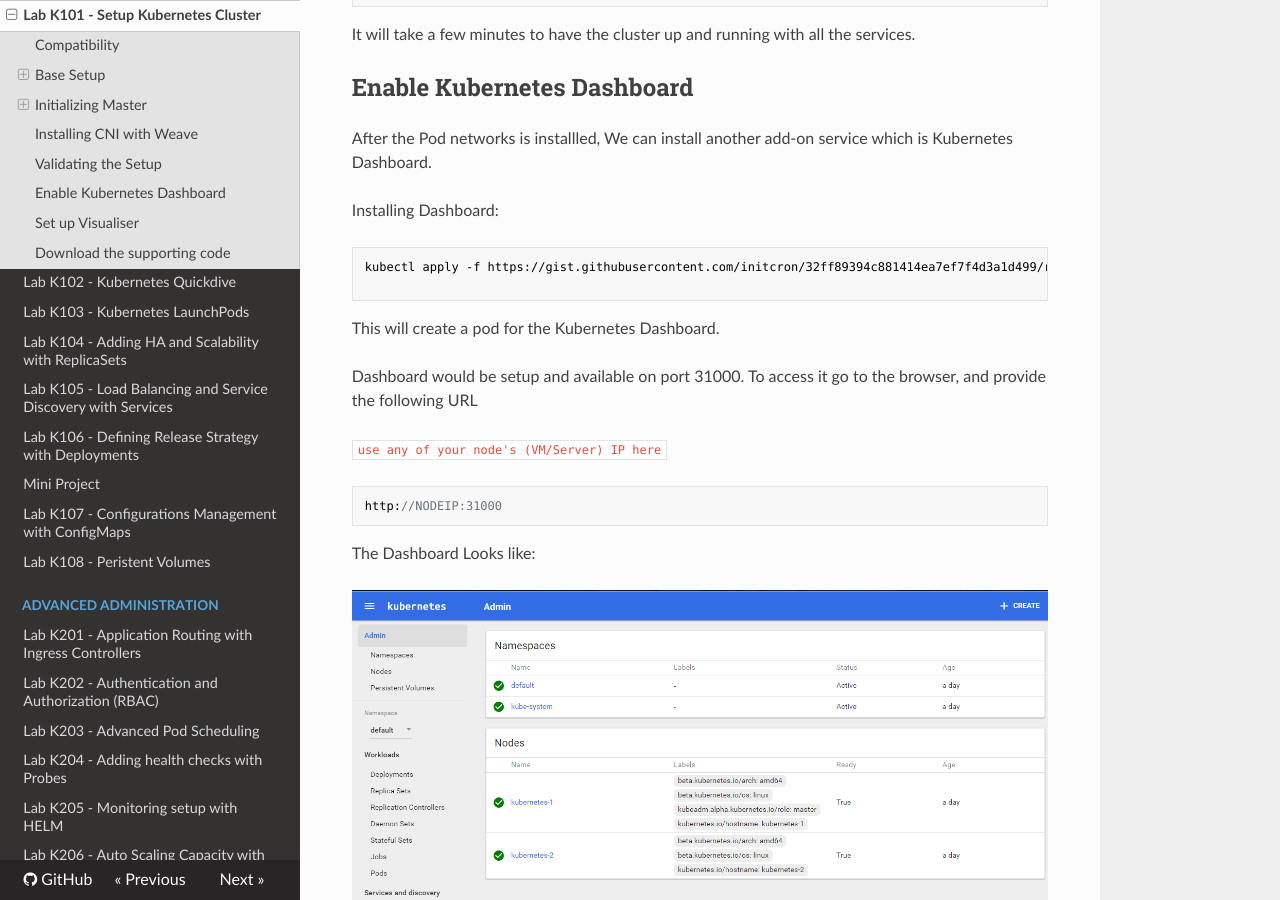
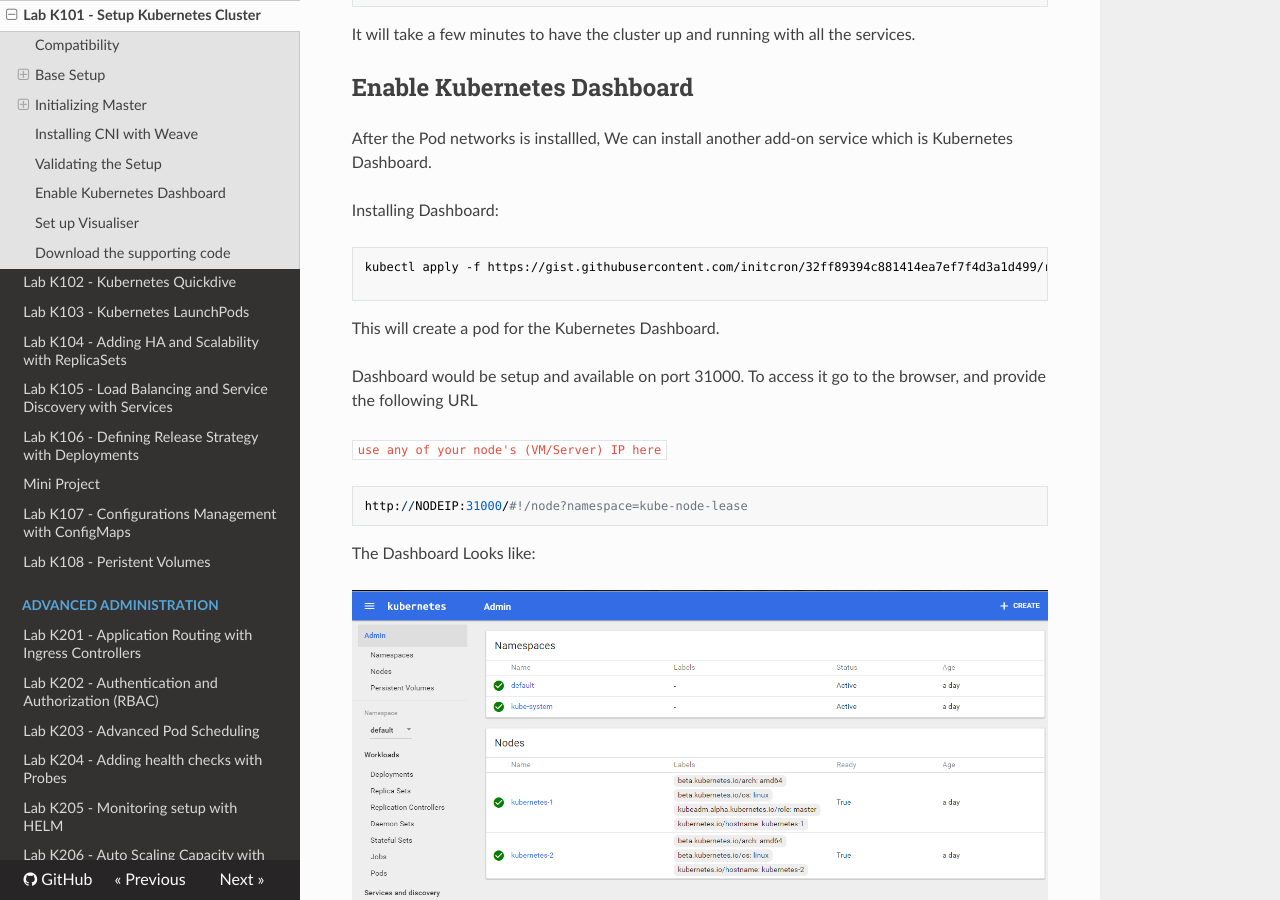
Before and after one commit to schoolofdevops/kubernetes-labguide, an MkDocs documentation site: the page built from chapters/install_kubernetes_with_kubeadm.md, in a window 1280 px wide and 900 px high, scrolled down 3594 px. Built offline with MkDocs 1.6.1, drawn with Linux system fonts in a browser that asks for light colours; nearby versions of some CDN libraries; old or Windows-style settings are respelled for this version of MkDocs; some of the changed lines change nothing that is shown.

Commit message:
updated kube-dashboard code
updated kubernetes dashboard code

````diff
--- a/chapters/install_kubernetes_with_kubeadm.md
+++ b/chapters/install_kubernetes_with_kubeadm.md
@@ -174,7 +174,7 @@
 
 Installing Dashboard:
 ```
-kubectl apply -f https://gist.githubusercontent.com/initcron/32ff89394c881414ea7ef7f4d3a1d499/raw/4863613585d05f9360321c7141cc32b8aa305605/kube-dashboard.yaml
+kubectl apply -f https://gist.githubusercontent.com/initcron/32ff89394c881414ea7ef7f4d3a1d499/raw/3422fbffadecec8ccd2bc7aacd1ca1c575936649/kube-dashboard.yaml
 
 ```
 This will create a pod for the Kubernetes Dashboard.
@@ -185,7 +185,7 @@
 `use any of your node's (VM/Server) IP here`
 
 ```
-http://NODEIP:31000
+http://NODEIP:31000/#!/node?namespace=kube-node-lease
 ```
 
 The Dashboard Looks like:
````
